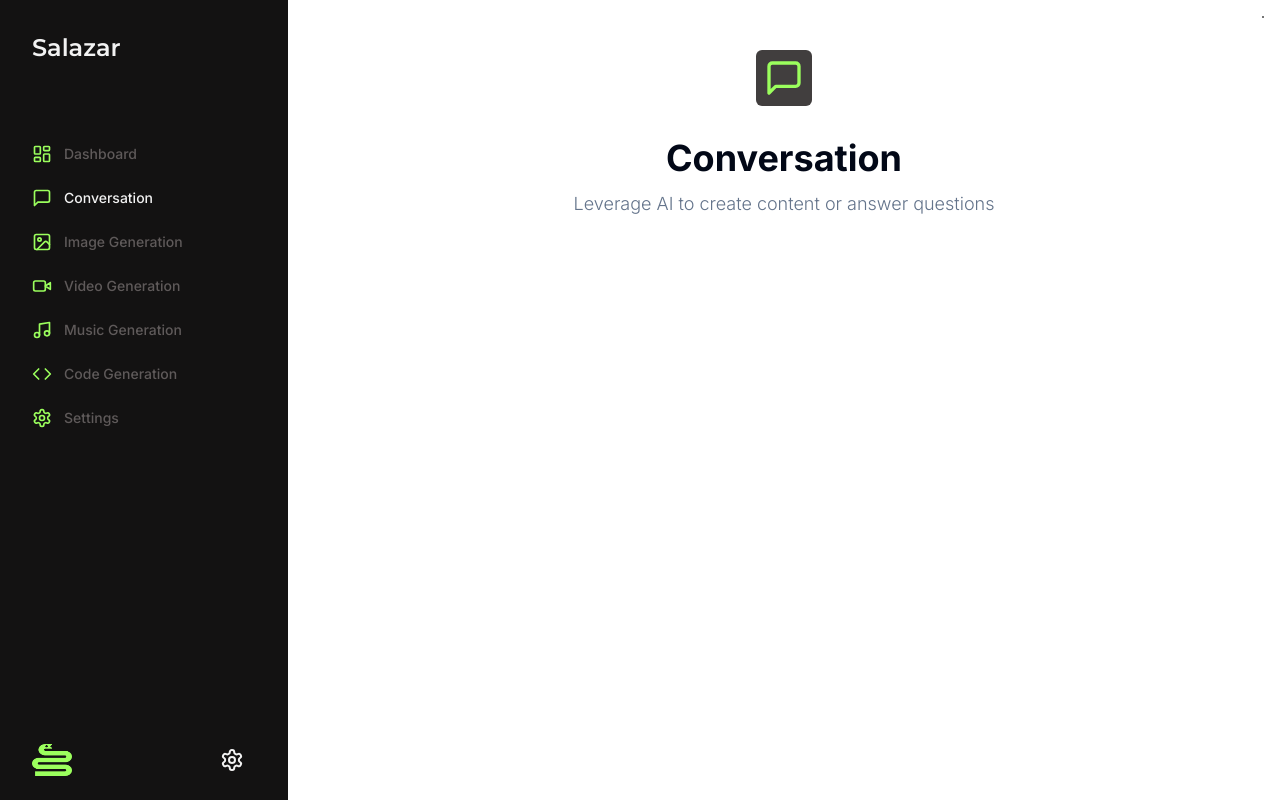
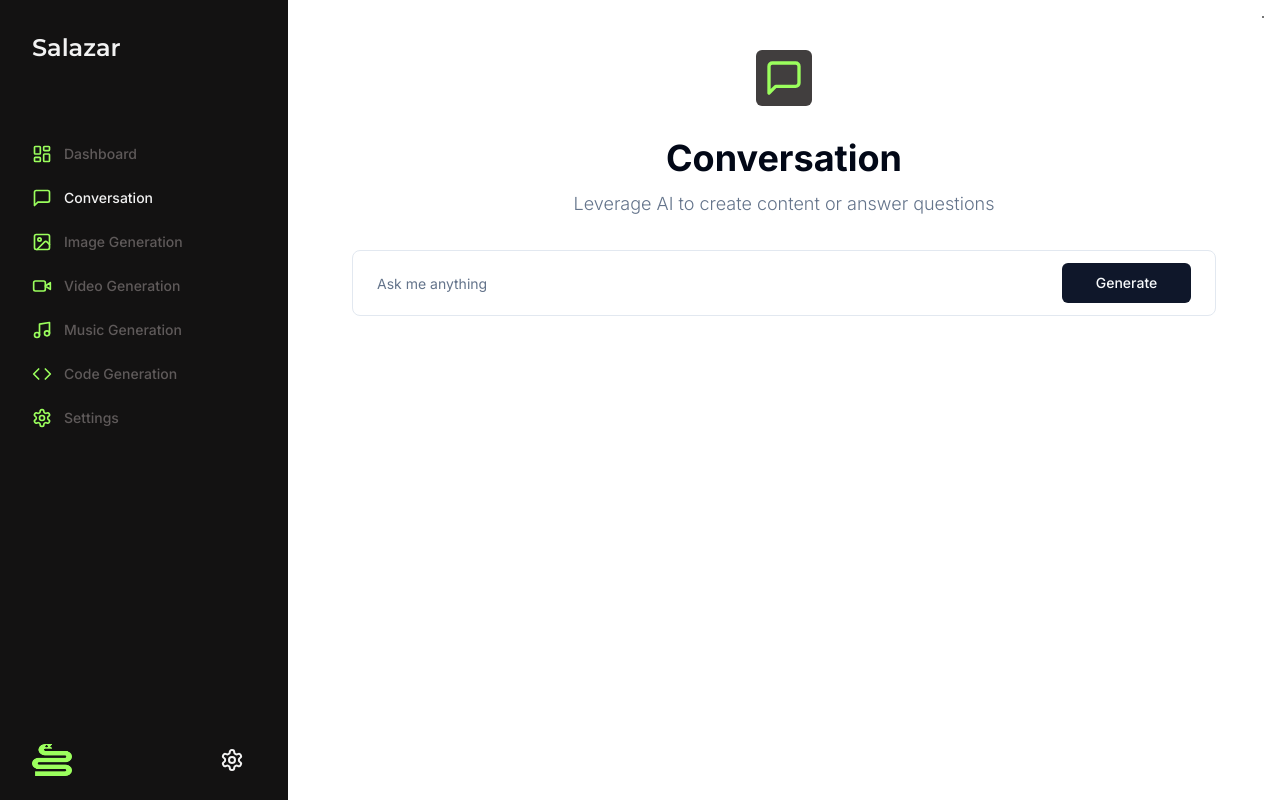
Before and after one commit to colinpoon/salazar, a Next.js app: page /conversation in a window 1280 px wide. Built offline with nearby package versions, Linux system fonts and the light colour scheme.

Commit message:
Form Init

```diff
--- /dev/null
+++ b/app/(dashboard)/(routes)/conversation/constants.tsx
@@ -0,0 +1,7 @@
+import * as z from 'zod';
+
+export const formSchema = z.object({
+  username: z.string().min(1, {
+    message: 'Prompt is required',
+  }),
+});
--- a/app/(dashboard)/(routes)/conversation/page.tsx
+++ b/app/(dashboard)/(routes)/conversation/page.tsx
@@ -1,8 +1,35 @@
+'use client';
+
+import * as z from 'zod';
+import { zodResolver } from '@hookform/resolvers/zod';
 import { Heading } from '@/components/heading';
-
+import { useForm } from 'react-hook-form';
 import { MessageSquare } from 'lucide-react';
 
+import { formSchema } from './constants';
+import {
+  Form,
+  FormControl,
+  FormField,
+  FormItem,
+} from '@/components/ui/form';
+import { Input } from '@/components/ui/input';
+import { Button } from '@/components/ui/button';
+
 export default function ConversationPage() {
+  const form = useForm<z.infer<typeof formSchema>>({
+    resolver: zodResolver(formSchema),
+    defaultValues: {
+      prompt: '',
+    },
+  });
+  // loading state
+  const isLoading = form.formState.isSubmitting;
+
+  const onSubmit = async (values: z.infer<typeof formSchema>) => {
+    console.log(values);
+  };
+
   return (
     <div className="flex flex-col items-center px-4 py-4 md:px-[32px] md:py-[32px] h-full">
       <Heading
@@ -12,8 +39,39 @@
         iconColor="text-brand-primary"
         bgColor="bg-brand-muted-2"
       />
-      <div className="space-y-4 w-full"></div>
-      <div className="flex flex-col gap-5 items-center"></div>
+      {/* <div className="space-y-4 w-full"></div>
+      <div className="flex flex-col gap-5 items-center"></div> */}
+      <div className="px-4 lg:px-8 w-full">
+        <Form {...form}>
+          <form
+            onSubmit={form.handleSubmit(onSubmit)}
+            className="rounded-lg border w-full p-3 md:px-6 focus-within:shadow-sm grid
+          grid-cols-12 gap-2"
+          >
+            <FormField
+              name="prompt"
+              render={({ field }) => (
+                <FormItem className="col-span-12 lg:col-span-10">
+                  <FormControl className="m-0 p-0">
+                    <Input
+                      className="border-0 outline-none focus-visible:ring-0 focus-visible:ring-tranparent"
+                      disabled={isLoading}
+                      placeholder="Ask me anything"
+                      {...field}
+                    ></Input>
+                  </FormControl>
+                </FormItem>
+              )}
+            />
+            <Button
+              className="col-span-12 lg:col-span-2 w-full"
+              disabled={isLoading}
+            >
+              Generate
+            </Button>
+          </form>
+        </Form>
+      </div>
     </div>
   );
 }
--- a/components/heading.tsx
+++ b/components/heading.tsx
@@ -23,7 +23,7 @@
           <Icon className={cn('w-10 h-10', iconColor)} />
         </div>
       </div>
-      <div className="flex flex-col justify-center gap-3">
+      <div className="flex flex-col justify-center gap-3 mb-8">
         <h2 className="text-2xl md:text-4xl text-black-500 text-center font-bold">
           {title}
         </h2>
--- /dev/null
+++ b/components/ui/form.tsx
@@ -0,0 +1,176 @@
+import * as React from "react"
+import * as LabelPrimitive from "@radix-ui/react-label"
+import { Slot } from "@radix-ui/react-slot"
+import {
+  Controller,
+  ControllerProps,
+  FieldPath,
+  FieldValues,
+  FormProvider,
+  useFormContext,
+} from "react-hook-form"
+
+import { cn } from "@/lib/utils"
+import { Label } from "@/components/ui/label"
+
+const Form = FormProvider
+
+type FormFieldContextValue<
+  TFieldValues extends FieldValues = FieldValues,
+  TName extends FieldPath<TFieldValues> = FieldPath<TFieldValues>
+> = {
+  name: TName
+}
+
+const FormFieldContext = React.createContext<FormFieldContextValue>(
+  {} as FormFieldContextValue
+)
+
+const FormField = <
+  TFieldValues extends FieldValues = FieldValues,
+  TName extends FieldPath<TFieldValues> = FieldPath<TFieldValues>
+>({
+  ...props
+}: ControllerProps<TFieldValues, TName>) => {
+  return (
+    <FormFieldContext.Provider value={{ name: props.name }}>
+      <Controller {...props} />
+    </FormFieldContext.Provider>
+  )
+}
+
+const useFormField = () => {
+  const fieldContext = React.useContext(FormFieldContext)
+  const itemContext = React.useContext(FormItemContext)
+  const { getFieldState, formState } = useFormContext()
+
+  const fieldState = getFieldState(fieldContext.name, formState)
+
+  if (!fieldContext) {
+    throw new Error("useFormField should be used within <FormField>")
+  }
+
+  const { id } = itemContext
+
+  return {
+    id,
+    name: fieldContext.name,
+    formItemId: `${id}-form-item`,
+    formDescriptionId: `${id}-form-item-description`,
+    formMessageId: `${id}-form-item-message`,
+    ...fieldState,
+  }
+}
+
+type FormItemContextValue = {
+  id: string
+}
+
+const FormItemContext = React.createContext<FormItemContextValue>(
+  {} as FormItemContextValue
+)
+
+const FormItem = React.forwardRef<
+  HTMLDivElement,
+  React.HTMLAttributes<HTMLDivElement>
+>(({ className, ...props }, ref) => {
+  const id = React.useId()
+
+  return (
+    <FormItemContext.Provider value={{ id }}>
+      <div ref={ref} className={cn("space-y-2", className)} {...props} />
+    </FormItemContext.Provider>
+  )
+})
+FormItem.displayName = "FormItem"
+
+const FormLabel = React.forwardRef<
+  React.ElementRef<typeof LabelPrimitive.Root>,
+  React.ComponentPropsWithoutRef<typeof LabelPrimitive.Root>
+>(({ className, ...props }, ref) => {
+  const { error, formItemId } = useFormField()
+
+  return (
+    <Label
+      ref={ref}
+      className={cn(error && "text-destructive", className)}
+      htmlFor={formItemId}
+      {...props}
+    />
+  )
+})
+FormLabel.displayName = "FormLabel"
+
+const FormControl = React.forwardRef<
+  React.ElementRef<typeof Slot>,
+  React.ComponentPropsWithoutRef<typeof Slot>
+>(({ ...props }, ref) => {
+  const { error, formItemId, formDescriptionId, formMessageId } = useFormField()
+
+  return (
+    <Slot
+      ref={ref}
+      id={formItemId}
+      aria-describedby={
+        !error
+          ? `${formDescriptionId}`
+          : `${formDescriptionId} ${formMessageId}`
+      }
+      aria-invalid={!!error}
+      {...props}
+    />
+  )
+})
+FormControl.displayName = "FormControl"
+
+const FormDescription = React.forwardRef<
+  HTMLParagraphElement,
+  React.HTMLAttributes<HTMLParagraphElement>
+>(({ className, ...props }, ref) => {
+  const { formDescriptionId } = useFormField()
+
+  return (
+    <p
+      ref={ref}
+      id={formDescriptionId}
+      className={cn("text-sm text-muted-foreground", className)}
+      {...props}
+    />
+  )
+})
+FormDescription.displayName = "FormDescription"
+
+const FormMessage = React.forwardRef<
+  HTMLParagraphElement,
+  React.HTMLAttributes<HTMLParagraphElement>
+>(({ className, children, ...props }, ref) => {
+  const { error, formMessageId } = useFormField()
+  const body = error ? String(error?.message) : children
+
+  if (!body) {
+    return null
+  }
+
+  return (
+    <p
+      ref={ref}
+      id={formMessageId}
+      className={cn("text-sm font-medium text-destructive", className)}
+      {...props}
+    >
+      {body}
+    </p>
+  )
+})
+FormMessage.displayName = "FormMessage"
+
+export {
+  useFormField,
+  Form,
+  FormItem,
+  FormLabel,
+  FormControl,
+  FormDescription,
+  FormMessage,
+  FormField,
+}
--- /dev/null
+++ b/components/ui/input.tsx
@@ -0,0 +1,25 @@
+import * as React from "react"
+
+import { cn } from "@/lib/utils"
+
+export interface InputProps
+  extends React.InputHTMLAttributes<HTMLInputElement> {}
+
+const Input = React.forwardRef<HTMLInputElement, InputProps>(
+  ({ className, type, ...props }, ref) => {
+    return (
+      <input
+        type={type}
+        className={cn(
+          "flex h-10 w-full rounded-md border border-input bg-background px-3 py-2 text-sm ring-offset-background file:border-0 file:bg-transparent file:text-sm file:font-medium placeholder:text-muted-foreground focus-visible:outline-none focus-visible:ring-2 focus-visible:ring-ring focus-visible:ring-offset-2 disabled:cursor-not-allowed disabled:opacity-50",
+          className
+        )}
+        ref={ref}
+        {...props}
+      />
+    )
+  }
+)
+Input.displayName = "Input"
+
+export { Input }
--- /dev/null
+++ b/components/ui/label.tsx
@@ -0,0 +1,26 @@
+"use client"
+
+import * as React from "react"
+import * as LabelPrimitive from "@radix-ui/react-label"
+import { cva, type VariantProps } from "class-variance-authority"
+
+import { cn } from "@/lib/utils"
+
+const labelVariants = cva(
+  "text-sm font-medium leading-none peer-disabled:cursor-not-allowed peer-disabled:opacity-70"
+)
+
+const Label = React.forwardRef<
+  React.ElementRef<typeof LabelPrimitive.Root>,
+  React.ComponentPropsWithoutRef<typeof LabelPrimitive.Root> &
+    VariantProps<typeof labelVariants>
+>(({ className, ...props }, ref) => (
+  <LabelPrimitive.Root
+    ref={ref}
+    className={cn(labelVariants(), className)}
+    {...props}
+  />
+))
+Label.displayName = LabelPrimitive.Root.displayName
+
+export { Label }
--- a/package.json
+++ b/package.json
@@ -10,7 +10,9 @@
   },
   "dependencies": {
     "@clerk/nextjs": "^4.27.2",
+    "@hookform/resolvers": "^3.3.2",
     "@radix-ui/react-dialog": "^1.0.5",
+    "@radix-ui/react-label": "^2.0.2",
     "@radix-ui/react-slot": "^1.0.2",
     "class-variance-authority": "^0.7.0",
     "clsx": "^2.0.0",
@@ -18,8 +20,10 @@
     "next": "14.0.3",
     "react": "^18",
     "react-dom": "^18",
+    "react-hook-form": "^7.48.2",
     "tailwind-merge": "^2.0.0",
-    "tailwindcss-animate": "^1.0.7"
+    "tailwindcss-animate": "^1.0.7",
+    "zod": "^3.22.4"
   },
   "devDependencies": {
     "@types/node": "^20",
```
Also changed, not shown: 1 other file (tests, documents, lock files or other folders).
